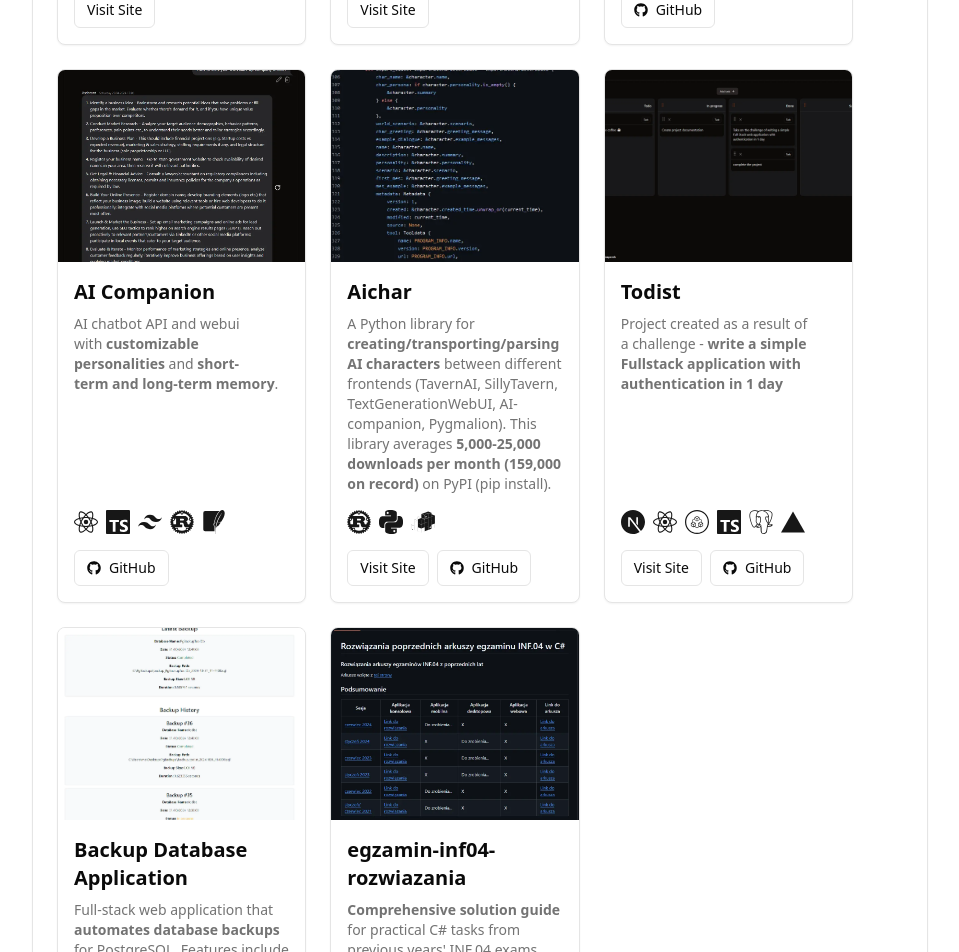
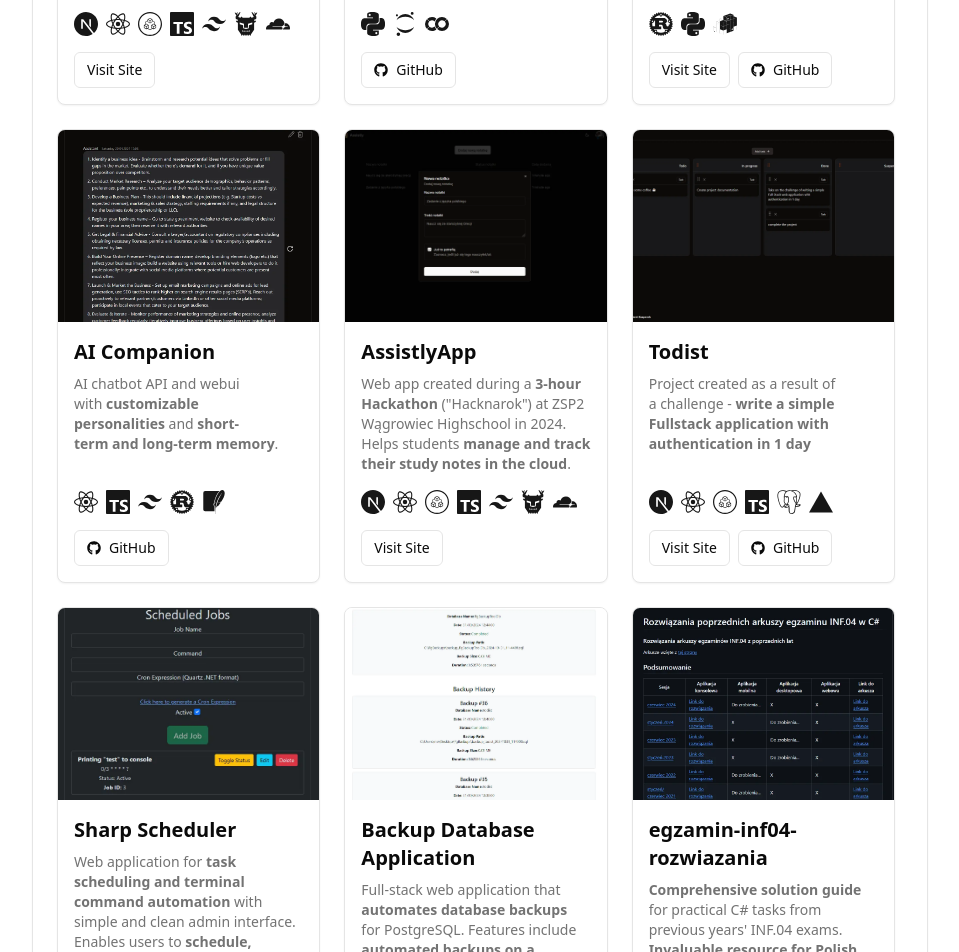
Before and after one commit to Hukasx0/portfolio, a Next.js app: page / in a window 1280 px wide. Shown: the part 3020-3972 px from the top of the page, without its empty margins (160-1119 px from the left). Built offline with nearby package versions, Linux system fonts and the light colour scheme.

Commit message:
Add "Sharp scheduler" to projects list

```diff
--- a/src/components/landing/projects.tsx
+++ b/src/components/landing/projects.tsx
@@ -62,25 +62,11 @@
     technologies: [SiNextdotjs, SiReact, SiTrpc, SiTypescript, SiTailwindcss, SiTurso, SiCloudflare],
   },
   {
-    title: "AssistlyApp",
-    description: "Web app created during a <strong>3-hour Hackathon</strong> (\"Hacknarok\") at ZSP2 Wągrowiec Highschool in 2024. Helps students <strong>manage and track their study notes in the cloud</strong>.",
-    image: "/portfolio/assistly.webp",
-    link: "https://hacknarock-2024.pages.dev/",
-    technologies: [SiNextdotjs, SiReact, SiTrpc, SiTypescript, SiTailwindcss, SiTurso, SiCloudflare],
-  },
-  {
     title: "Character Factory",
     description: "Web app for <strong>creating AI characters with custom personalities</strong> using Stable Diffusion and LLM. <strong>Tens of thousands of people use this project monthly</strong>.",
     image: "/portfolio/character-factory.webp",
     github: "https://github.com/Hukasx0/character-factory",
     technologies: [SiPython, SiJupyter, SiGooglecolab],
-  },
-  {
-    title: "AI Companion",
-    description: "AI chatbot API and webui with <strong>customizable personalities</strong> and <strong>short-term and long-term memory</strong>.",
-    image: "/portfolio/ai-companion.webp",
-    github: "https://github.com/Hukasx0/ai-companion",
-    technologies: [SiReact, SiTypescript, SiTailwindcss, SiRust, SiSqlite],
   },
   {
     title: "Aichar",
@@ -91,12 +77,33 @@
     technologies: [SiRust, SiPython, SiPypi],
   },
   {
+    title: "AI Companion",
+    description: "AI chatbot API and webui with <strong>customizable personalities</strong> and <strong>short-term and long-term memory</strong>.",
+    image: "/portfolio/ai-companion.webp",
+    github: "https://github.com/Hukasx0/ai-companion",
+    technologies: [SiReact, SiTypescript, SiTailwindcss, SiRust, SiSqlite],
+  },
+  {
+    title: "AssistlyApp",
+    description: "Web app created during a <strong>3-hour Hackathon</strong> (\"Hacknarok\") at ZSP2 Wągrowiec Highschool in 2024. Helps students <strong>manage and track their study notes in the cloud</strong>.",
+    image: "/portfolio/assistly.webp",
+    link: "https://hacknarock-2024.pages.dev/",
+    technologies: [SiNextdotjs, SiReact, SiTrpc, SiTypescript, SiTailwindcss, SiTurso, SiCloudflare],
+  },
+  {
     title: "Todist",
     description: "Project created as a result of a challenge - <strong>write a simple Fullstack application with authentication in 1 day</strong>",
     image: "/portfolio/todist.webp",
     link: "https://todistapp.vercel.app/",
     github: "https://github.com/Hukasx0/todist",
     technologies: [SiNextdotjs, SiReact, SiTrpc, SiTypescript, SiPostgresql, SiVercel],
+  },
+  {
+    title: "Sharp Scheduler",
+    description: "Web application for <strong>task scheduling and terminal command automation</strong> with simple and clean admin interface. Enables users to <strong>schedule, manage, and monitor system commands</strong> using advanced cron expressions and provides comprehensive execution logging.",
+    image: "/portfolio/sharp-scheduler-screenshot.webp",
+    github: "https://github.com/Hukasx0/sharp-scheduler",
+    technologies: [SiAngular, SiTypescript, SiDotnet, SiCsharp, SiPostgresql, SiBootstrap],
   },
   {
     title: "Backup Database Application",
```
Also changed, not shown: public/sharp-scheduler-screenshot.png (added), public/sharp-scheduler-screenshot.webp (added).
